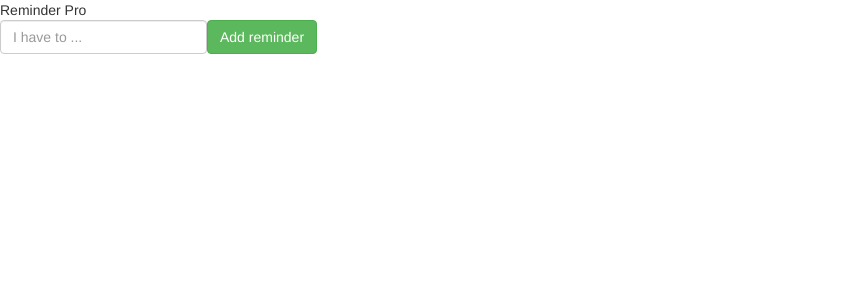
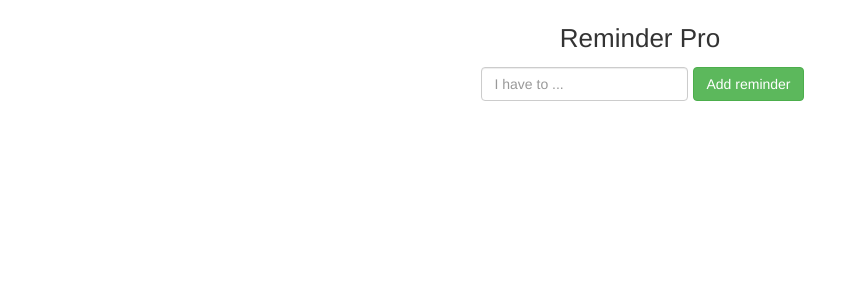
Before and after one commit to JoseAntpr/reminder-pro, a React (Create React App) app: page / in a window 1280 px wide. Shown: the top 300 px of the page, without its empty margins (0-867 px from the left). Built offline with nearby package versions, Linux system fonts and the light colour scheme.

Commit message:
Rendering a List of Reminders
Css clases and styles added. List of elements added using redux props.

```diff
--- a/src/components/App.js
+++ b/src/components/App.js
@@ -1,6 +1,7 @@
 import React, {Component} from 'react';
 import { connect } from 'react-redux';
 import { addReminder } from '../actions/index';
+import './app.css'
 
 class App extends Component {
 
@@ -15,6 +16,24 @@
         console.log('this', this);
         this.props.addReminder(this.state.text);
     }
+
+    renderReminders(){
+        const { reminders } = this.props;
+        return(
+            <ul className="list-group col-sm-4">
+                {
+                    reminders.map(reminder => {
+                        return(
+                            <li key={reminder.id} className="list-group-item">
+                             <div>{reminder.text}</div>
+                         </li>
+                        )
+                    })
+                }
+            </ul>
+        )
+    }
+
     render(){
         console.log('this.props', this.props)
         return(
@@ -22,7 +41,7 @@
                 <div className="title">
                     Reminder Pro
                 </div>
-                <div  className="form-inline">
+                <div  className="form-inline reminder-form">
                     <div className="form-group">
                         <input
                             className="form-control"
@@ -38,6 +57,7 @@
                     Add reminder
                     </button>
                 </div>
+                { this.renderReminders() }
             </div>
         )
     }
--- /dev/null
+++ b/src/components/app.css
@@ -0,0 +1,19 @@
+.app {
+    padding-top: 20px;
+    display: flex;
+    flex-direction: column;
+    align-items: center;
+}
+
+.title{
+    text-align: center;
+    font-size: 26px;
+}
+
+input {
+    margin: 5px;
+}
+
+.reminder-form{
+    padding: 5px;
+}
```
